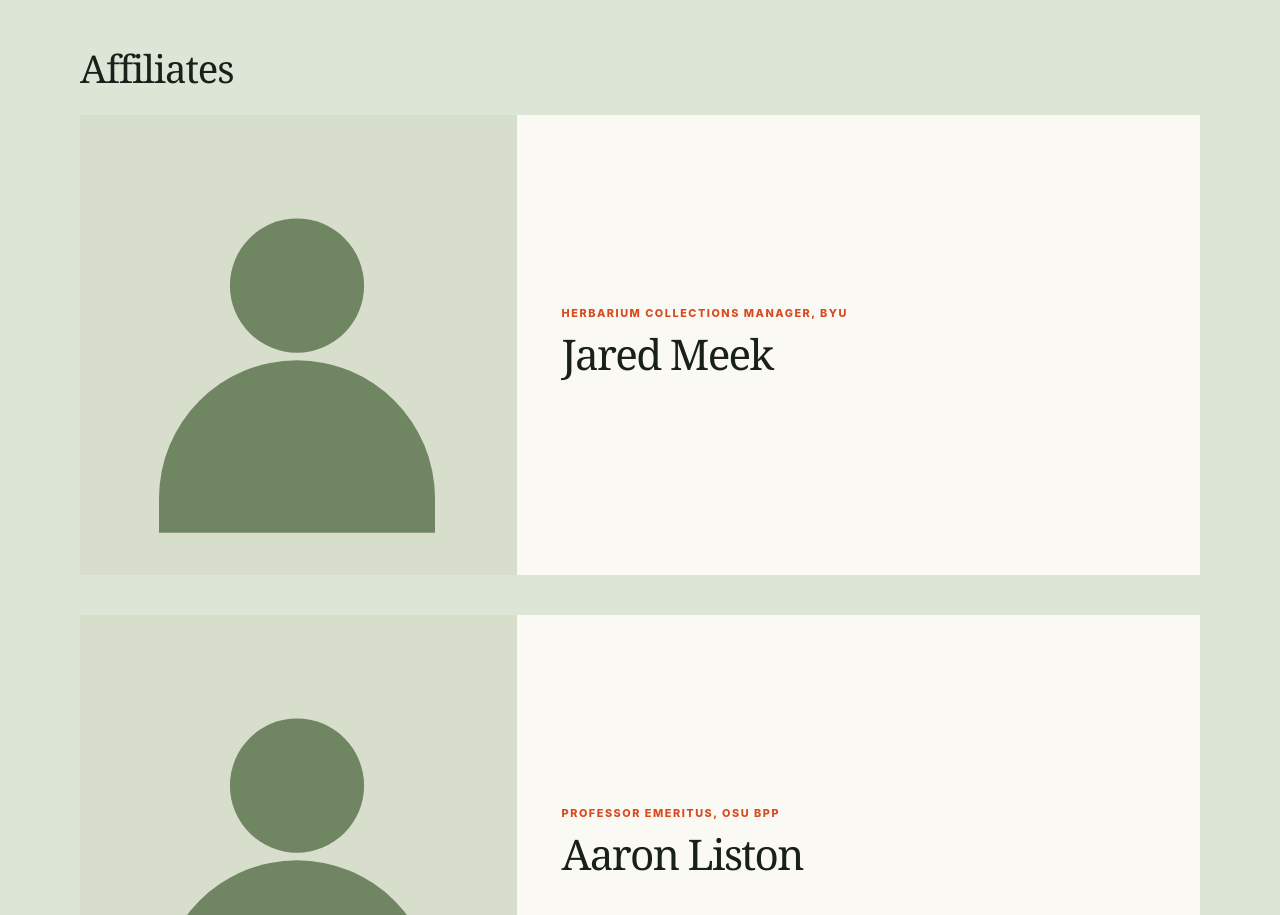
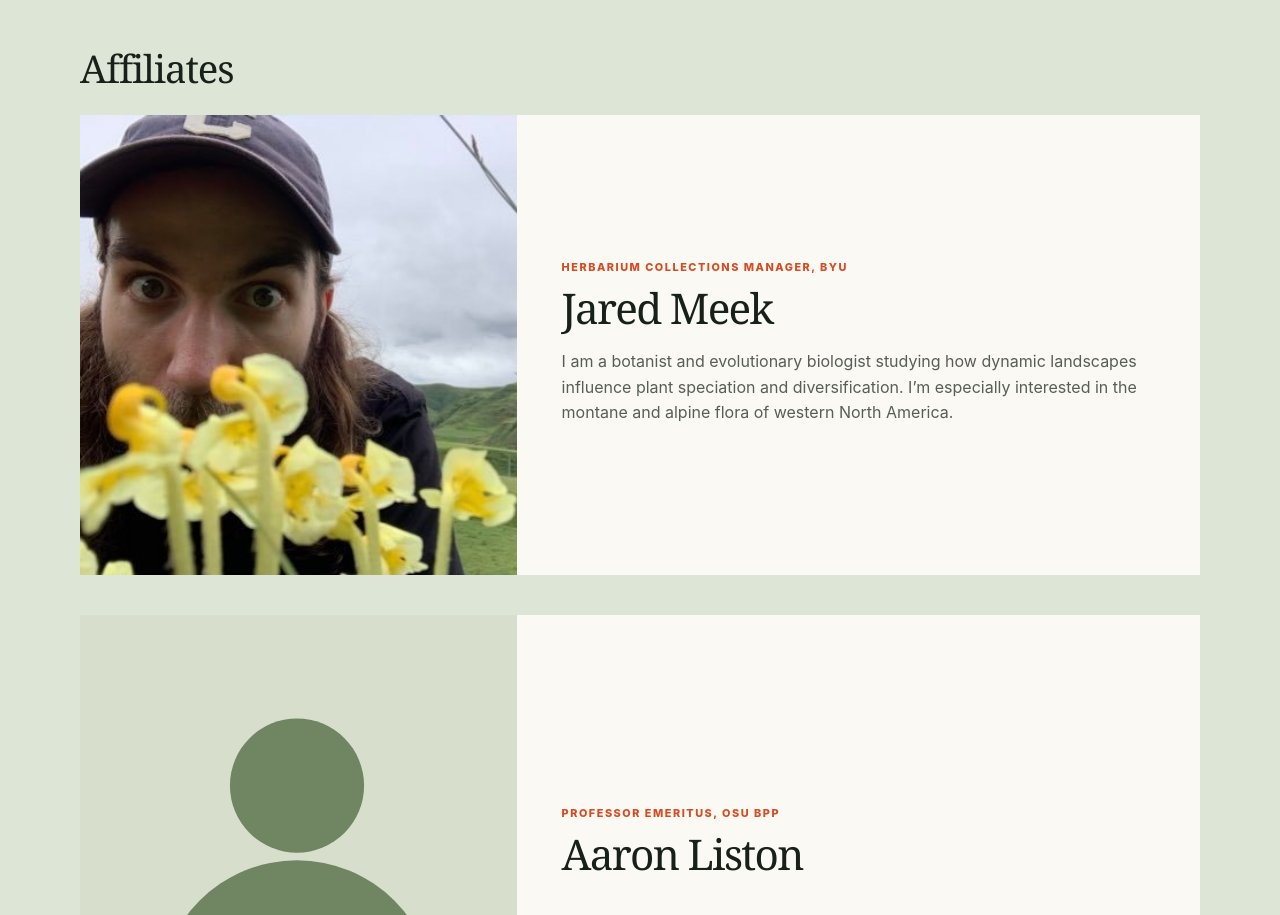
Before and after one commit to mckenzie-lab/lab-website, a plain HTML site: page people/index.html in a window 1280 px wide. Shown: the part 3444-4359 px from the top of the page. Drawn offline with Linux system fonts and the light colour scheme.

Commit message:
added Jared

```diff
--- a/people/index.html
+++ b/people/index.html
@@ -153,12 +153,12 @@
           <h2 id="honorary-title">Affiliates</h2>
           <article class="profile" data-reveal>
             <div class="profile-photo">
-              <img src="../assets/images/person-placeholder.svg" alt="Portrait placeholder for Jared Meek" width="240" height="240" loading="lazy" />
+              <img src="../assets/images/jared_meek.jpeg" alt="Portrait of Jared Meek" width="400" height="400" loading="lazy" />
             </div>
             <div class="profile-copy">
               <p class="profile-role">Herbarium Collections Manager, BYU</p>
               <h3>Jared Meek</h3>
-              <!-- Add Jared's bio here: <p>Bio text.</p> -->
+              <p>I am a botanist and evolutionary biologist studying how dynamic landscapes influence plant speciation and diversification. I’m especially interested in the montane and alpine flora of western North America.</p>
             </div>
           </article>
           <article class="profile" data-reveal>
```
Also changed, not shown: assets/images/jared_meek.jpeg (added).
